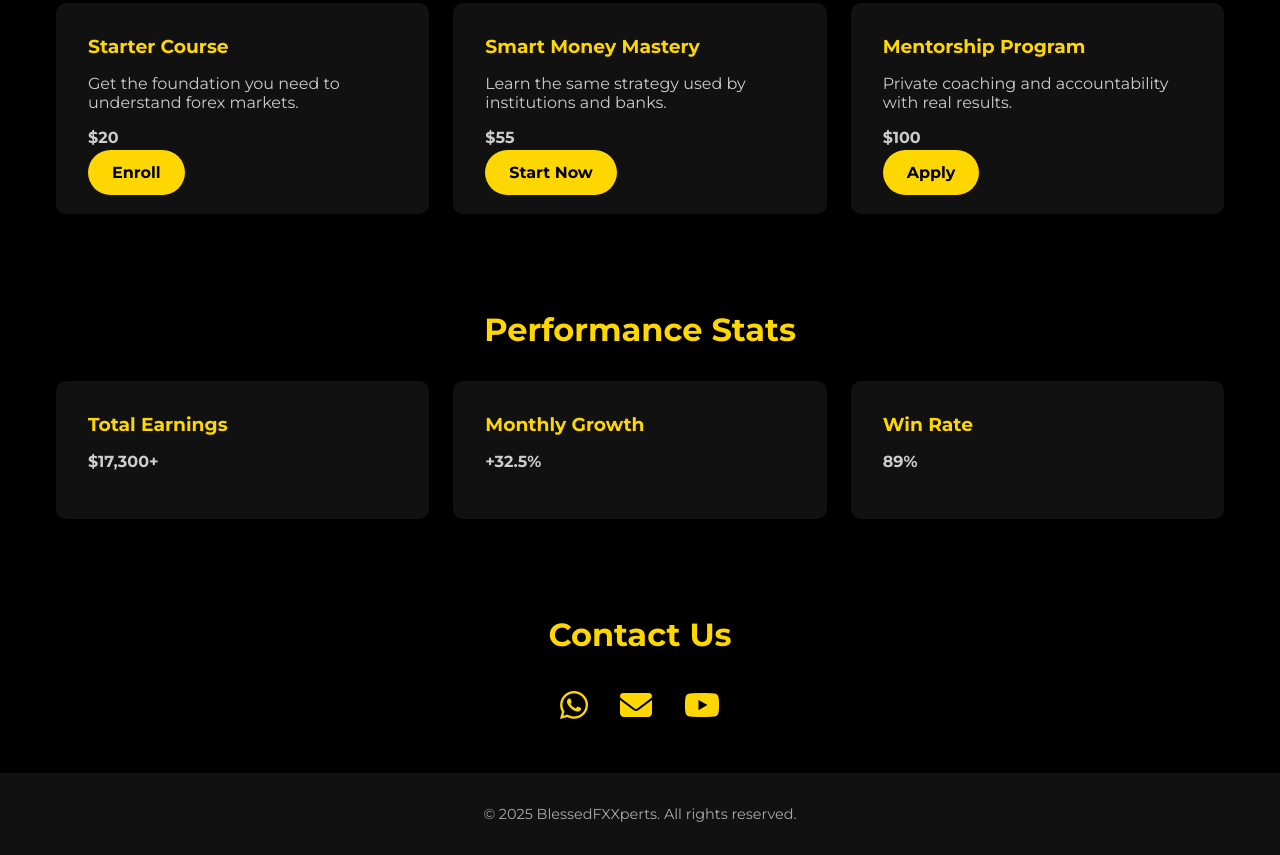
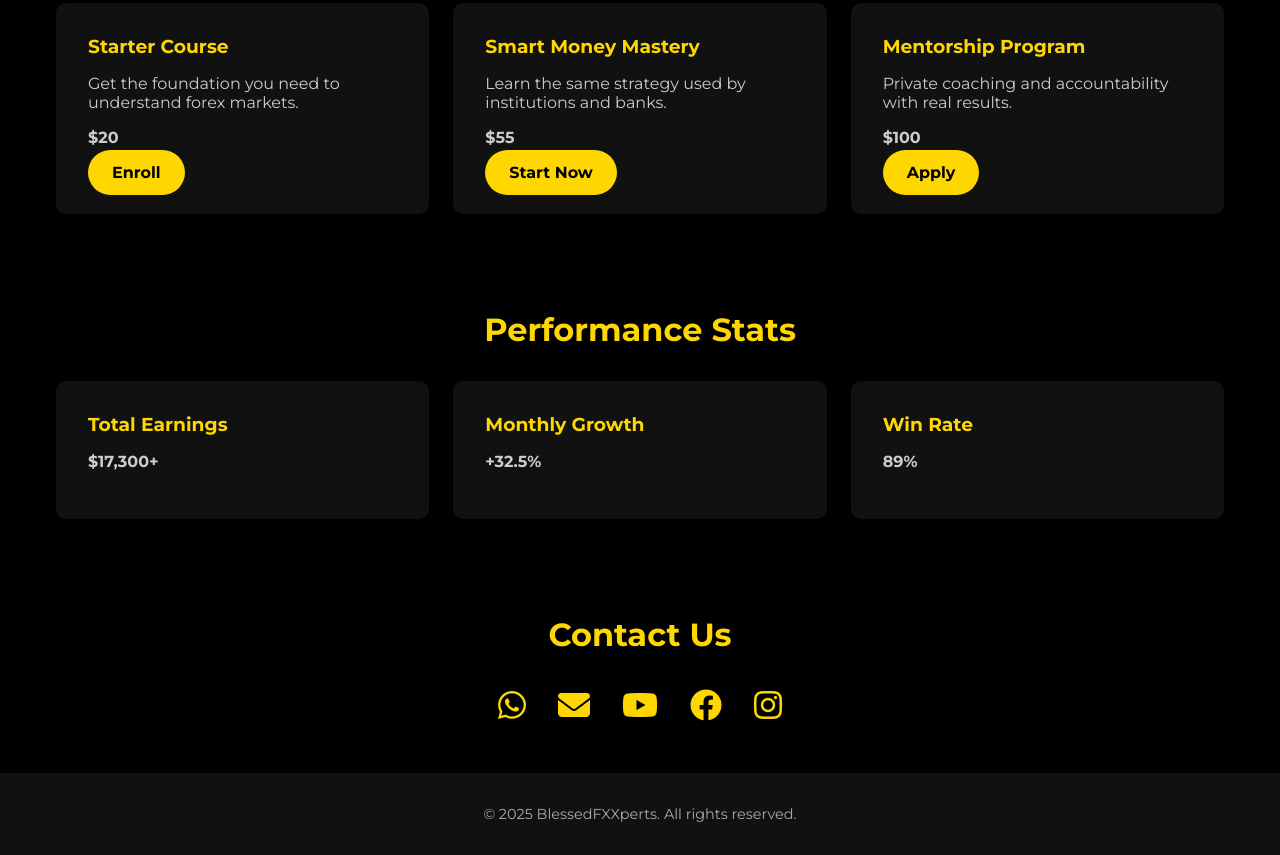
Before and after one commit to soskingpin/blessedfxxperts.com, a plain HTML site: page index.html in a window 1280 px wide. Shown: the part 1140-1995 px from the top of the page. Drawn offline with Linux system fonts and the light colour scheme.

Commit message:
Update index.html
Signed-off-by: soskingpin <soskingpin1@gmail.com>

```diff
--- a/index.html
+++ b/index.html
@@ -97,6 +97,7 @@ section {
 .contact-icons {
   display: flex;
   justify-content: center;
+  flex-wrap: wrap;
   gap: 2rem;
   margin-top: 2rem;
 }
@@ -187,8 +188,14 @@ footer {
       <a href="https://youtube.com/@blessingfxguru?si=jrrsc4mTZpiOwGQx" target="_blank" title="YouTube">
         <i class="fab fa-youtube"></i>
       </a>
+      <a href="https://www.facebook.com/share/16kgW17azL/?mibextid=wwXIfr" target="_blank" title="Facebook">
+        <i class="fab fa-facebook"></i>
+      </a>
+      <a href="https://www.instagram.com/blessing_forex_xperts/profilecard/?igsh=MWtid2M5dXhkZW8zdg==" target="_blank" title="Instagram">
+        <i class="fab fa-instagram"></i>
+      </a>
     </div>
   </section>  <!-- Footer -->  <footer>
     &copy; 2025 BlessedFXXperts. All rights reserved.
   </footer></body>
-          </html>
+</html>
```
